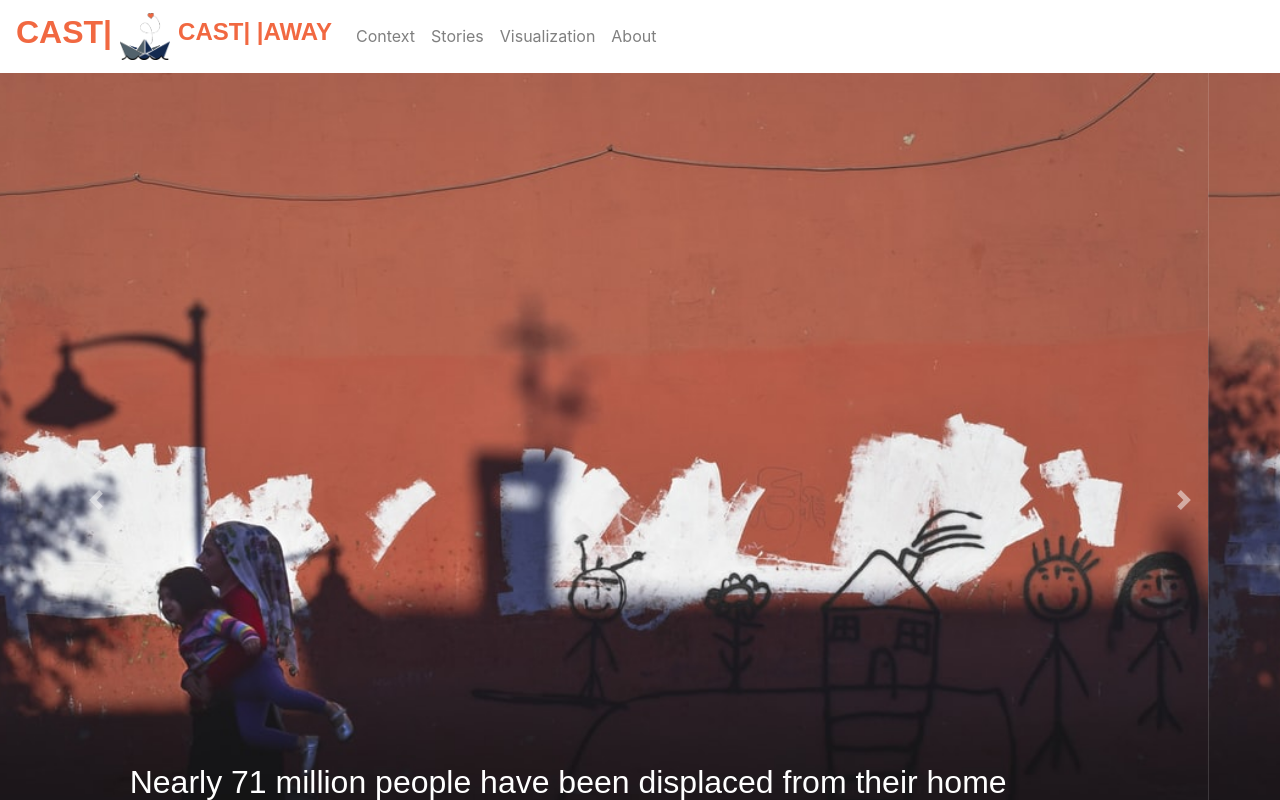
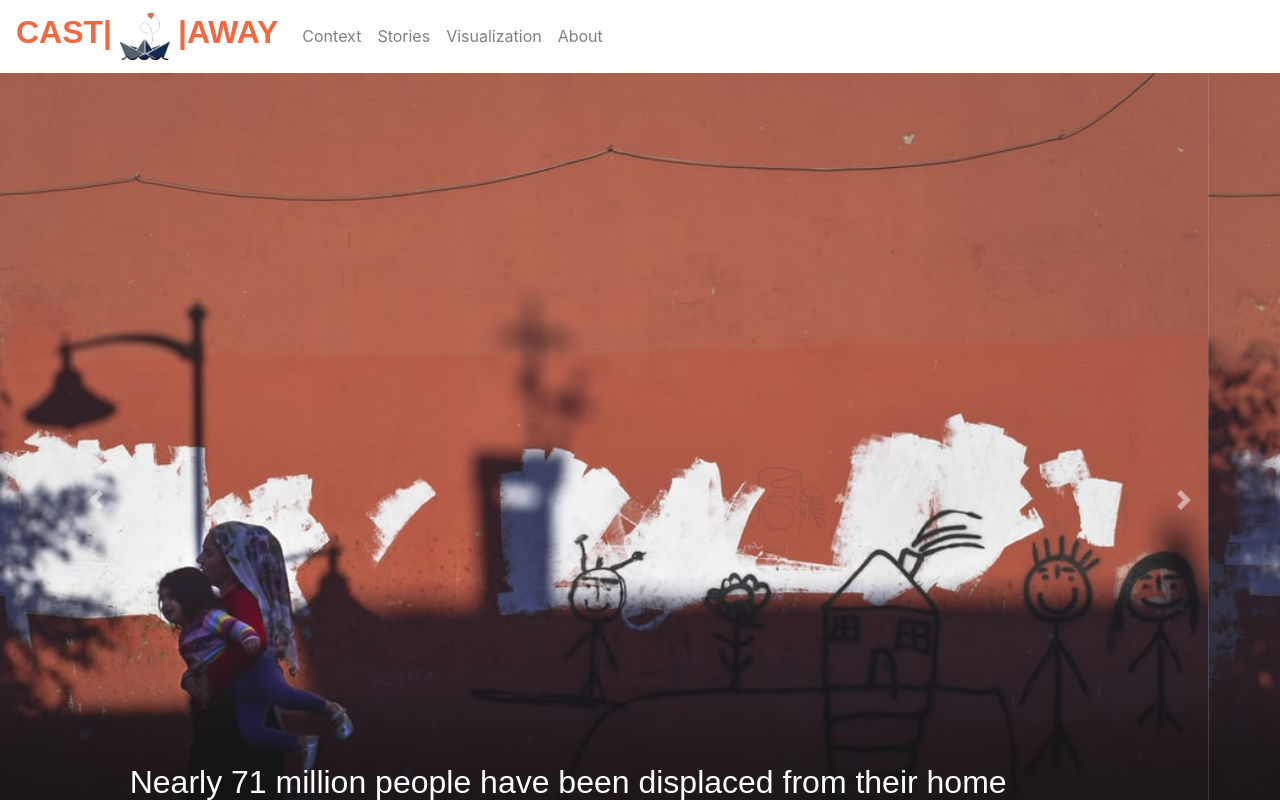
Before and after one commit to JhongHawan/CastAway, a React (Create React App) app in the folder frontend/: page / in a window 1280 px wide. Shown: the top 800 px of the page. Built offline with nearby package versions, Linux system fonts and the light colour scheme; a web font is replaced by a local one.

Commit message:
Fixed navbar

```diff
--- a/frontend/src/components/Navbar.js
+++ b/frontend/src/components/Navbar.js
@@ -40,7 +40,7 @@ function NavBar() {
             {/* <h1 className="brand"> |AWAY</h1> */}
           </Grid>
           <Grid item align="center">
-            <h4 className="brand">CAST| |AWAY</h4>
+            <h2 className="brand">|AWAY</h2>
           </Grid>
         </Grid>
       </Navbar.Brand>
```
